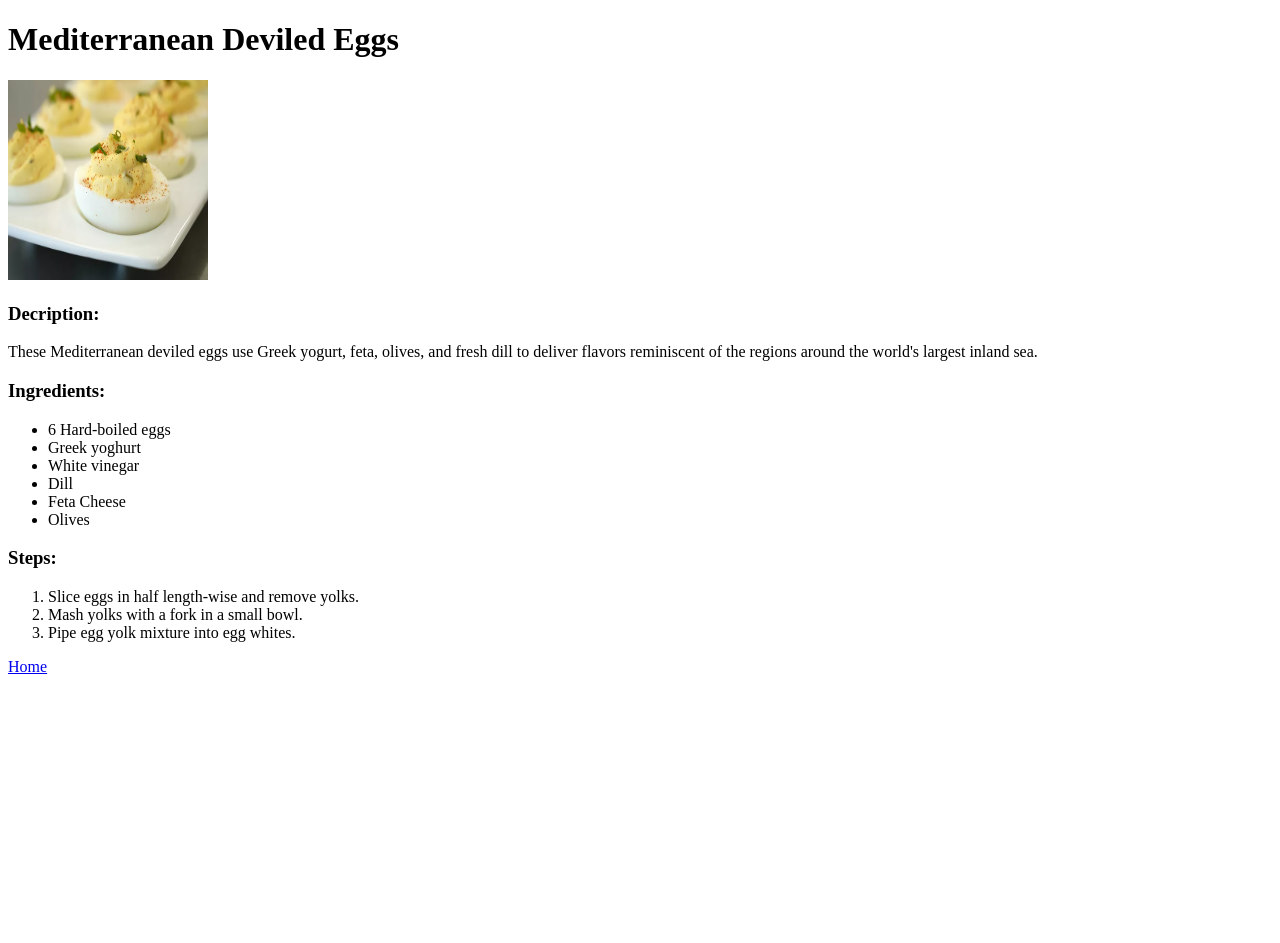
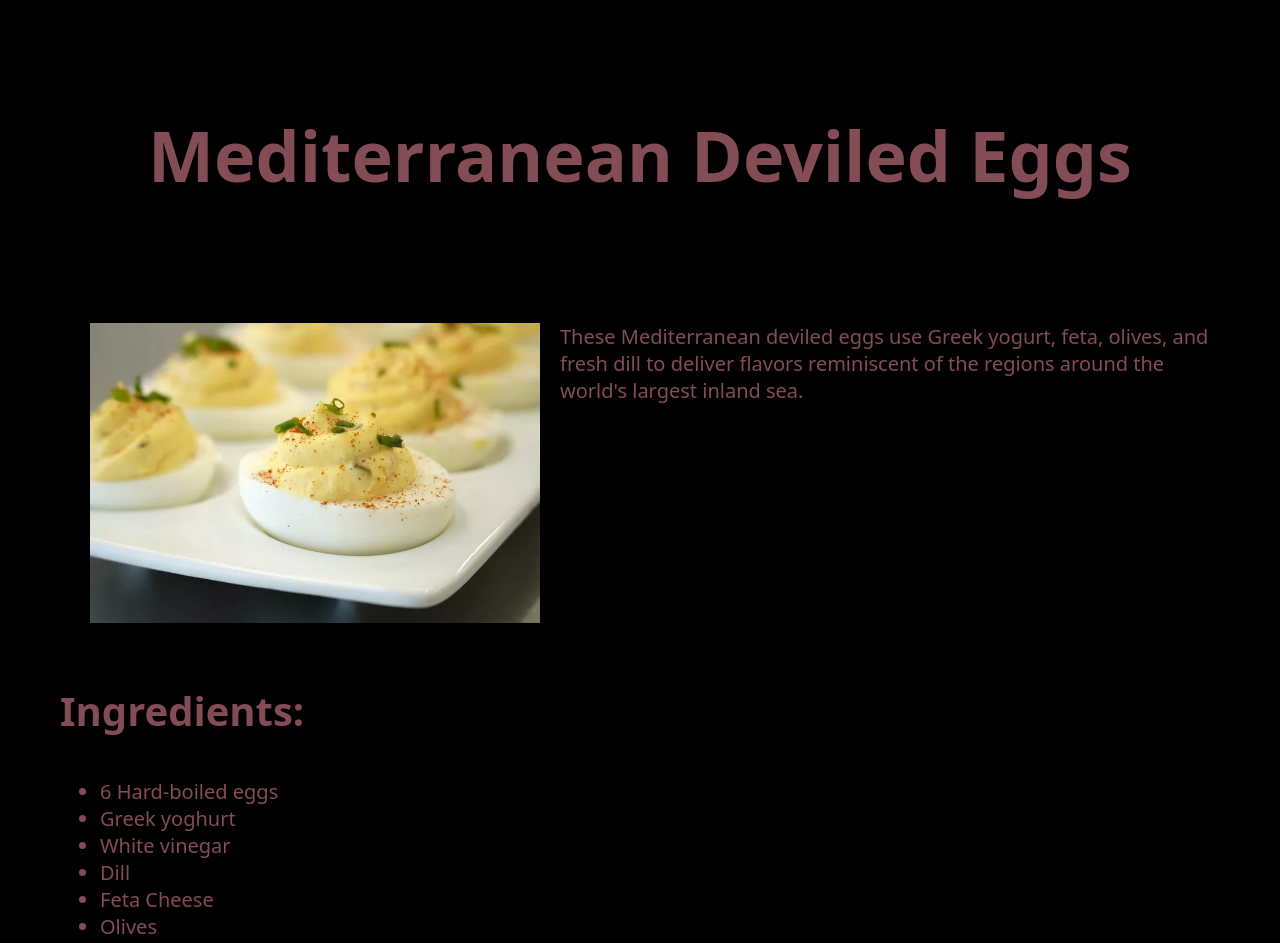
Before and after one commit to pepe302/odin-recipes, a plain HTML site: page recipes/Eggs.html in a window 1280 px wide. Shown: the top 943 px of the page. Before the commit the page ends 800 px from the top, so only its background shows below. Drawn offline with Linux system fonts and the light colour scheme.

Commit message:
Add stylesheet to page

```diff
--- a/recipes/Eggs.html
+++ b/recipes/Eggs.html
@@ -4,16 +4,17 @@
     <meta charset="UTF-8">
     <meta name="viewport" content="width=device-width, initial-scale=1.0">
     <title>Eggs</title>
+    <link rel="stylesheet" href="../style.css">
 </head>
-<body>
-    <h1>Mediterranean Deviled Eggs</h1>
-    <img src="../images/egg.jpg" alt="Deviled Eggs" height="200" width="200">
+<body class="page">
+    <h1 class="title">Mediterranean Deviled Eggs</h1>
+    <div class="content-row">
+    <img src="../images/egg.jpg" alt="Deviled Eggs" class="photo">
+    <p class="desc">These Mediterranean deviled eggs use Greek yogurt, feta, olives, and fresh dill to deliver flavors reminiscent of the regions around the world's largest inland sea.</p>
+    </div>
 
-    <h3>Decription:</h3>
-        <p>These Mediterranean deviled eggs use Greek yogurt, feta, olives, and fresh dill to deliver flavors reminiscent of the regions around the world's largest inland sea.</p>
-
-   <h3>Ingredients:</h3>
-<ul>
+   <h3 class="h3">Ingredients:</h3>
+<ul class="desc">
   <li>6 Hard-boiled eggs</li>
   <li>Greek yoghurt</li>
   <li>White vinegar</li>
@@ -22,8 +23,8 @@
   <li>Olives</li>
 </ul>
 
-<h3>Steps:</h3>
-<ol>
+<h3 class="h3">Steps:</h3>
+<ol class="desc">
   <li>Slice eggs in half length-wise and remove yolks.</li>
   <li>Mash yolks with a fork in a small bowl.</li>
   <li>Pipe egg yolk mixture into egg whites.</li>
--- /dev/null
+++ b/style.css
@@ -0,0 +1,62 @@
+.page {
+    background-color: rgb(0, 0, 0);
+    padding: 30px;
+    margin: 30px;
+}
+
+.heading {
+    font-size: 150px;
+    text-align: center;
+    color: rgb(132, 76, 85);
+    font-family: system-ui, -apple-system, BlinkMacSystemFont, 'Segoe UI', Roboto, Oxygen, Ubuntu, Cantarell, 'Open Sans', 'Helvetica Neue', sans-serif
+}
+
+#links {
+    margin-left: 50px;
+    font-size: 50px;
+}
+
+a:link {
+    color: white;
+}
+a:visited {
+    color: hotpink;
+}
+a:hover{
+    color: pink;
+}
+
+.title {
+    margin-bottom: 100px;
+    font-size: 70px;
+    text-align: center;
+    color: rgb(132, 76, 85);
+    font-family: system-ui, -apple-system, BlinkMacSystemFont, 'Segoe UI', Roboto, Oxygen, Ubuntu, Cantarell, 'Open Sans', 'Helvetica Neue', sans-serif
+}
+
+.content-row {
+    display: flex;
+    align-items: flex-start;
+    margin: 10px;
+}
+
+
+
+.photo {
+    margin: 20px;
+    width: 500px;
+    height: 300px;
+}
+
+.h3 {
+
+    font-size: 40px;
+    color: rgb(132, 76, 85);
+    font-family: system-ui, -apple-system, BlinkMacSystemFont, 'Segoe UI', Roboto, Oxygen, Ubuntu, Cantarell, 'Open Sans', 'Helvetica Neue', sans-serif
+}
+
+.desc {
+    font-size: 20px;
+    color: rgb(132, 76, 85);
+    font-family: system-ui, -apple-system, BlinkMacSystemFont, 'Segoe UI', Roboto, Oxygen, Ubuntu, Cantarell, 'Open Sans', 'Helvetica Neue', sans-serif
+}
```
Also changed, not shown: index.html (+8 -7 lines), recipes/nachos.html (+11 -9 lines), recipes/salads.html (+11 -9 lines), recipes/sandwich.html (+11 -10 lines).
